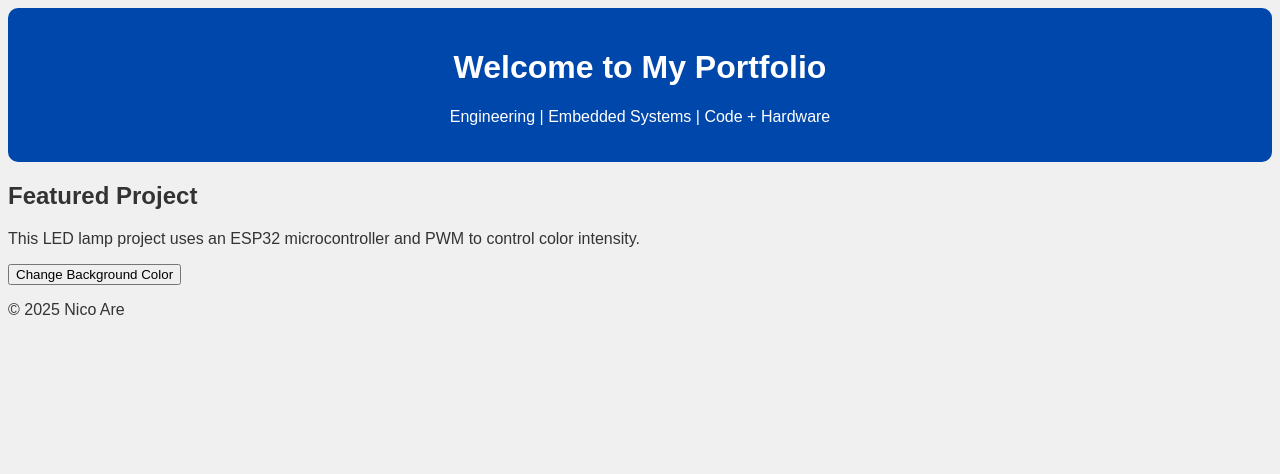
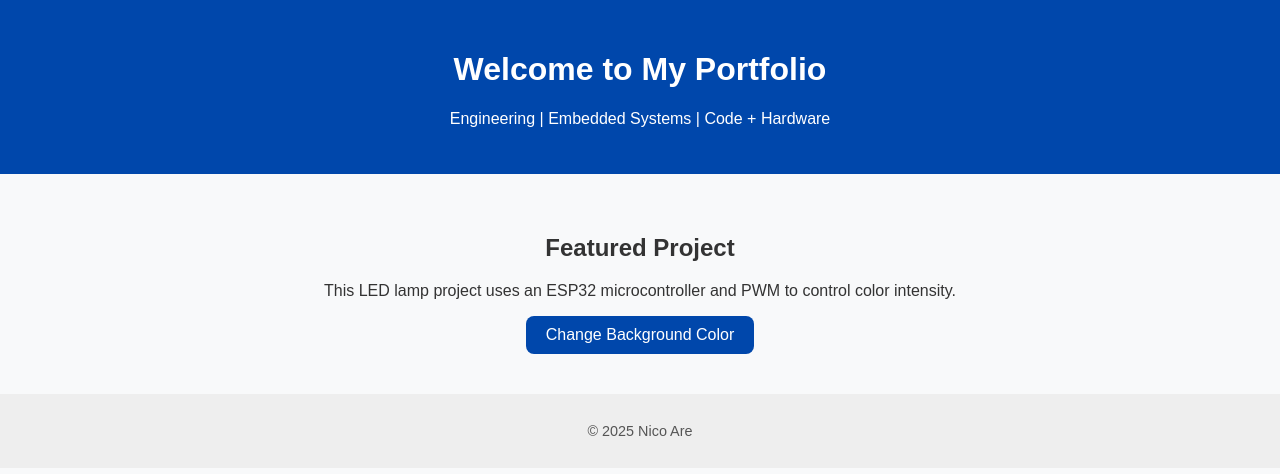
Before and after one commit to blackspidy2/Nico-Engineering-Portfolio, a plain HTML site: page index.html in a window 1280 px wide. Drawn offline with Linux system fonts and the light colour scheme.

Commit message:
Update style.css

```diff
--- a/style.css
+++ b/style.css
@@ -1,13 +1,44 @@
+/* Basic page styling */
 body {
-  background-color: #f0f0f0;
-  font-family: 'Poppins', sans-serif;
+  font-family: Arial, sans-serif;
+  background-color: #f8f9fa;
   color: #333;
+  margin: 0;
+  padding: 0;
+  text-align: center;
 }
 
+/* Header section */
 header {
-  text-align: center;
   background-color: #0047ab;
   color: white;
-  padding: 20px;
-  border-radius: 10px;
+  padding: 30px 10px;
 }
+
+/* Projects section */
+#projects {
+  padding: 40px 20px;
+}
+
+/* Button styling */
+button {
+  background-color: #0047ab;
+  color: white;
+  border: none;
+  border-radius: 8px;
+  padding: 10px 20px;
+  cursor: pointer;
+  font-size: 1em;
+}
+
+button:hover {
+  background-color: #0074f0;
+}
+
+/* Footer */
+footer {
+  background-color: #eee;
+  padding: 15px;
+  font-size: 0.9em;
+  color: #555;
+}
```
